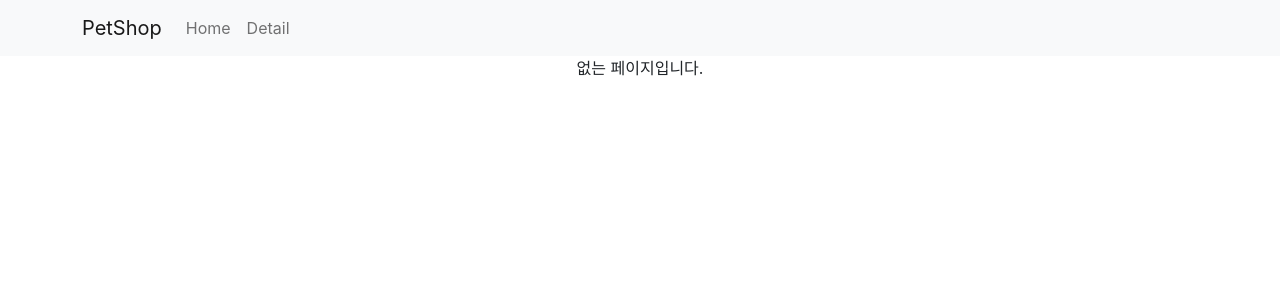
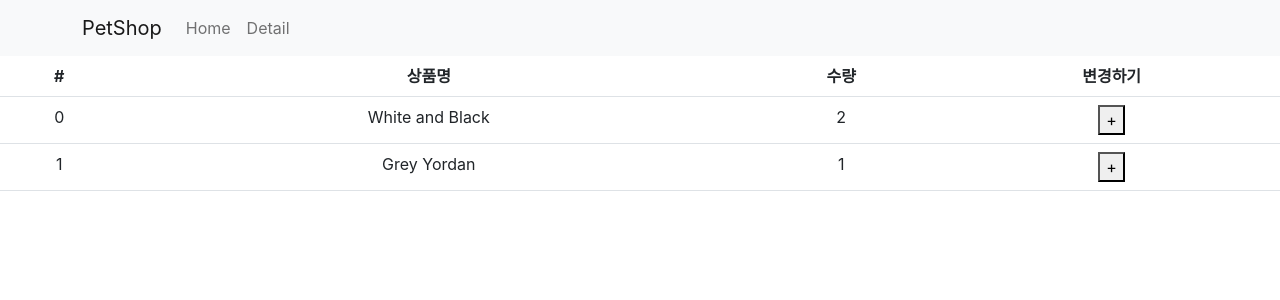
Before and after one commit to bellnoona/shop, a React (Create React App) app: page /cart in a window 1280 px wide. Shown: the top 300 px of the page. Built offline with nearby package versions, Linux system fonts and the light colour scheme.

Commit message:
redux-toolkit 설정, state 보관. 사용

```diff
--- a/package.json
+++ b/package.json
@@ -3,6 +3,7 @@
   "version": "0.1.0",
   "private": true,
   "dependencies": {
+    "@reduxjs/toolkit": "^1.9.2",
     "@testing-library/jest-dom": "^5.16.4",
     "@testing-library/react": "^13.3.0",
     "@testing-library/user-event": "^13.5.0",
@@ -11,6 +12,7 @@
     "react": "^18.2.0",
     "react-bootstrap": "^2.4.0",
     "react-dom": "^18.2.0",
+    "react-redux": "^8.0.5",
     "react-router-dom": "^6.3.0",
     "react-scripts": "5.0.1",
     "styled-components": "^5.3.5",
--- a/src/App.js
+++ b/src/App.js
@@ -4,6 +4,7 @@ import './App.css';
 import data from './data.js';
 import { Routes, Route, Link, useNavigate, Outlet } from 'react-router-dom';
 import Detail from './routes/Detail.js';
+import Cart from './routes/Cart.js';
 import axios from 'axios';
 import { createContext } from 'react';
 
@@ -82,6 +83,7 @@ function App() {
             </Context1.Provider>
           }
         />
+        <Route path='/cart' element={<Cart />} />
 
         <Route path='*' element={<div>없는 페이지입니다.</div>} />
 
--- /dev/null
+++ b/src/routes/Cart.js
@@ -0,0 +1,35 @@
+import { Table } from 'react-bootstrap';
+import { useSelector } from 'react-redux';
+
+function Cart() {
+  let state = useSelector((state) => state);
+
+  return (
+    <Table>
+      <thead>
+        <tr>
+          <th>#</th>
+          <th>상품명</th>
+          <th>수량</th>
+          <th>변경하기</th>
+        </tr>
+      </thead>
+      <tbody>
+        {state.cart.map((a, i) => (
+          <>
+            <tr key={i}>
+              <td>{i}</td>
+              <td>{state.cart[i].name}</td>
+              <td>{state.cart[i].count}</td>
+              <td>
+                <button>+</button>
+              </td>
+            </tr>
+          </>
+        ))}
+      </tbody>
+    </Table>
+  );
+}
+
+export default Cart;
--- /dev/null
+++ b/src/store.js
@@ -0,0 +1,27 @@
+import { configureStore, createSlice } from '@reduxjs/toolkit';
+
+let user = createSlice({
+  name: 'user',
+  initialState: 'kim',
+});
+
+let stock = createSlice({
+  name: 'stock',
+  initialState: [10, 11, 12],
+});
+
+let cart = createSlice({
+  name: 'cart',
+  initialState: [
+    { id: 0, name: 'White and Black', count: 2 },
+    { id: 2, name: 'Grey Yordan', count: 1 },
+  ],
+});
+
+export default configureStore({
+  reducer: {
+    user: user.reducer,
+    stock: stock.reducer,
+    cart: cart.reducer,
+  },
+});
```
Also changed, not shown: src/index.js (+6 -2 lines), src/store/userSlice.js (added, +18 -0 lines), 1 other file (tests, documents, lock files or other folders).
